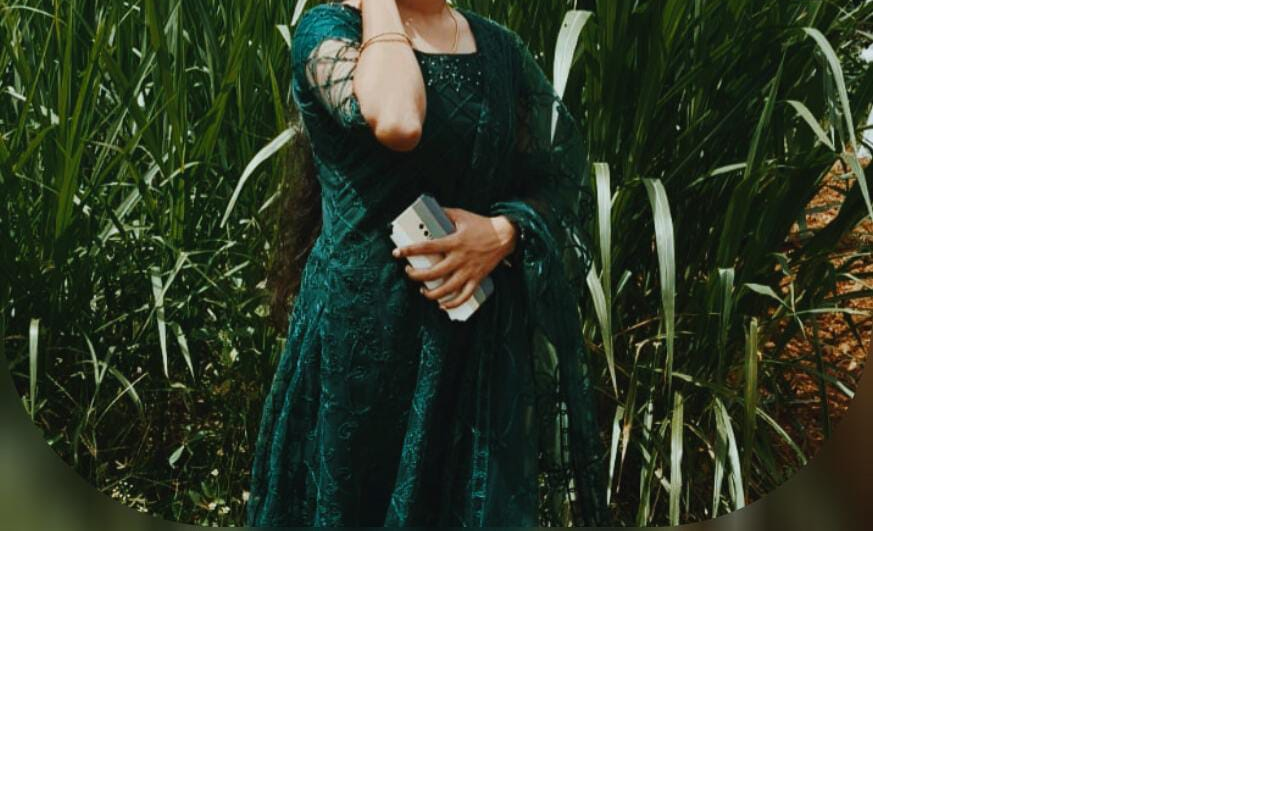
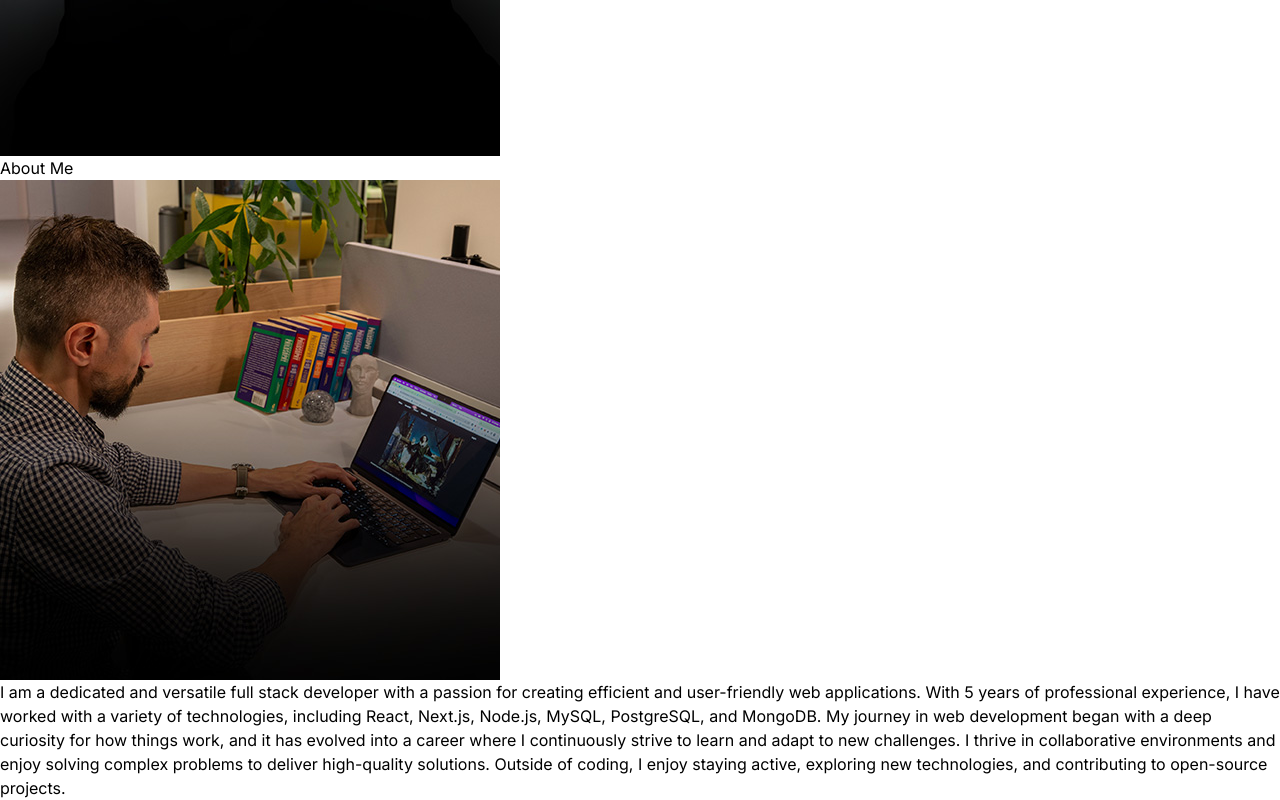
Before and after one commit to Sesili-A/Portfolio, a React (Vite) app: page / in a window 1280 px wide. Shown: the part 564-1364 px from the top of the page. Before the commit the page ends 1095 px from the top, so only its background shows below. Built offline with nearby package versions, Linux system fonts and the light colour scheme.

Commit message:
about page updated

```diff
--- a/src/App.jsx
+++ b/src/App.jsx
@@ -1,17 +1,23 @@
 import React from 'react';
 import Navbar from './components/Navbar';
 import Hero from './components/Hero';
+import About from './components/About';
 const App = () => {
   return (
     <div className="overflow-x-hidden text-neutral-300 antialiased
     selection:bg-cyan-300 selection:text-cyan-900">
-      <div className='flixed top-0 -z-10 h-full w-full'></div>
-      <div className="absolute top-0 z-[-2] h-screen w-screen bg-neutral-950 bg-[radial-gradient(ellipse_80%_80%_at_50%_-20%,rgba(120,119,198,0.3),rgba(255,255,255,0))]"></div>
-      <div className='container mx-auto px-8'>
-        <Navbar />
+      <div className='fixed top-0 -z-10 h-full w-full'>
+          <div className="absolute top-0 z-[-2] h-screen w-screen bg-neutral-950 bg-
+          [radial-gradient(ellipse_80%_80%_at_50%_-20%,rgba(120,119,198,0.3),rgba(255,255,255,0))]"></div>
+      </div>
+
+    <div className='container mx-auto px-8'>
+      <Navbar />
         <Hero />
-      </div>
+      <About />
     </div>
+  </div>
+
   );
 }
 
--- /dev/null
+++ b/src/components/About.jsx
@@ -0,0 +1,28 @@
+import React from 'react';
+import aboutImg from "../assets/about.jpg"
+import { ABOUT_TEXT } from '../constants';
+const About = () => {
+  return (
+    <div className='border-b border-neutral-900 pb-4'>
+        <h1 className='my-20 text-center text-4xl'>
+            About
+            <span className='text-neutral-500'> Me</span>
+        </h1>
+        <div className='flex flex-wrap'>
+            <div className='w-full lg:w-1/2 lg:p-8'>
+                <div className='flex items-center justify-center'>
+                    <img className="rounded-2xl" src={aboutImg} alt="about"/>
+                </div>
+            </div>
+            <div className='w-full lg:w-1/2'>
+                <div className='flex justify-center lg:justify-start'>
+                    <p className='my-2 max-w-xl py-6'>{ABOUT_TEXT}</p>
+                </div>
+            </div>
+            </div>
+        </div>
+
+  );
+}
+
+export default About;
--- a/src/components/Hero.jsx
+++ b/src/components/Hero.jsx
@@ -1,6 +1,6 @@
 import React from 'react';
 import { HERO_CONTENT } from "../constants";
-import profilePic from "../assets/sesili1.jpg";
+import profilePic from "../assets/kevinRushProfile.jpg";
 
 
 const Hero = () => {
```
